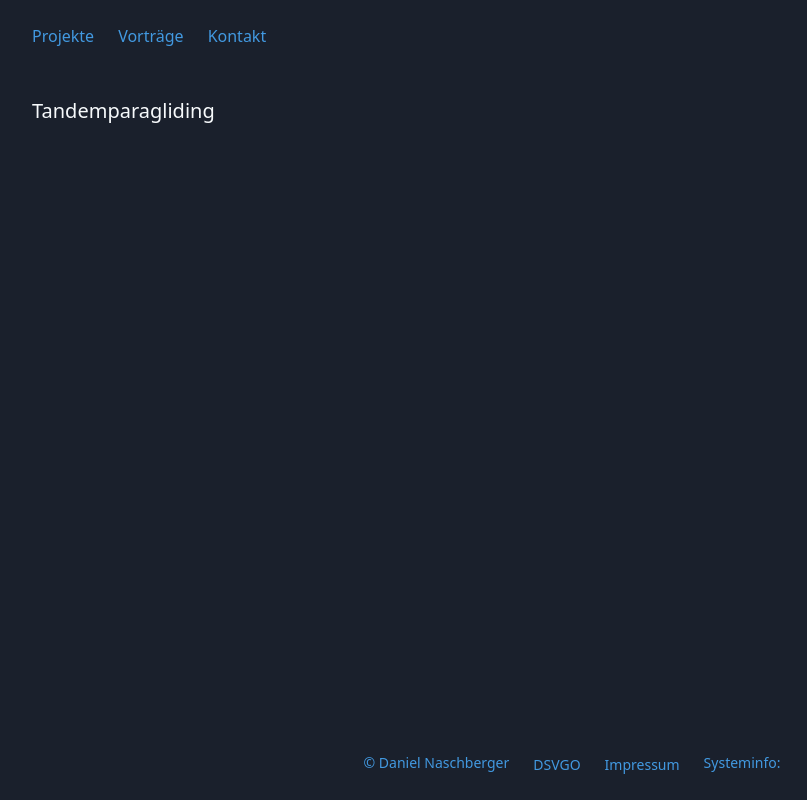
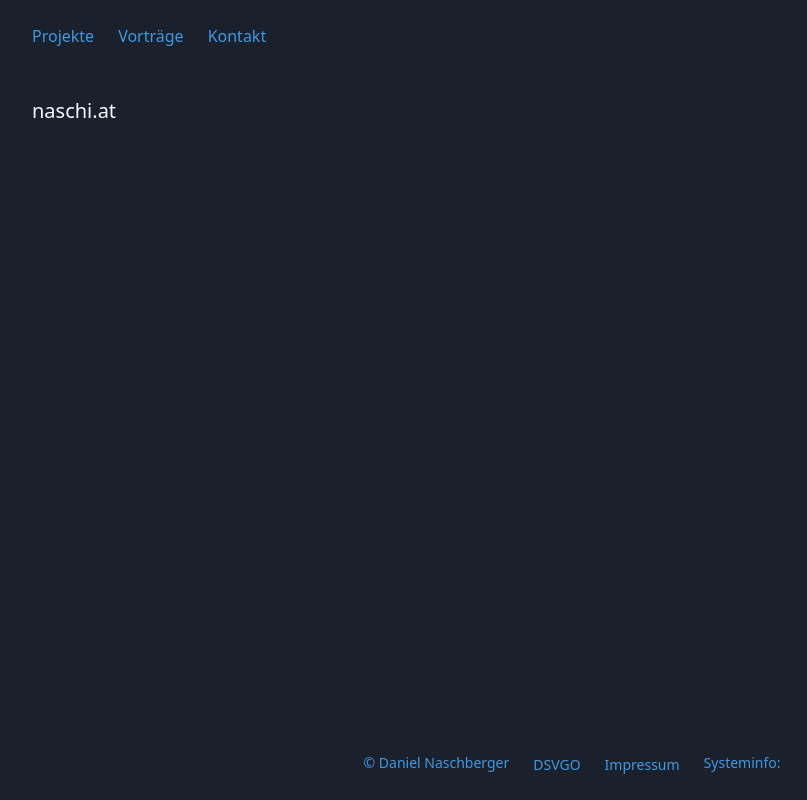
Before and after one commit to naschidaniel/naschi, a Nuxt app: page / in a window 1280 px wide. Shown: the whole page, without its empty margins (56-863 px from the left). Built offline with nearby package versions, Linux system fonts and the light colour scheme.

Commit message:
change heading

```diff
--- a/pages/index.vue
+++ b/pages/index.vue
@@ -1,3 +1,3 @@
 <template>
-  <h1>Tandemparagliding</h1>
+  <h1>naschi.at</h1>
 </template>
```
